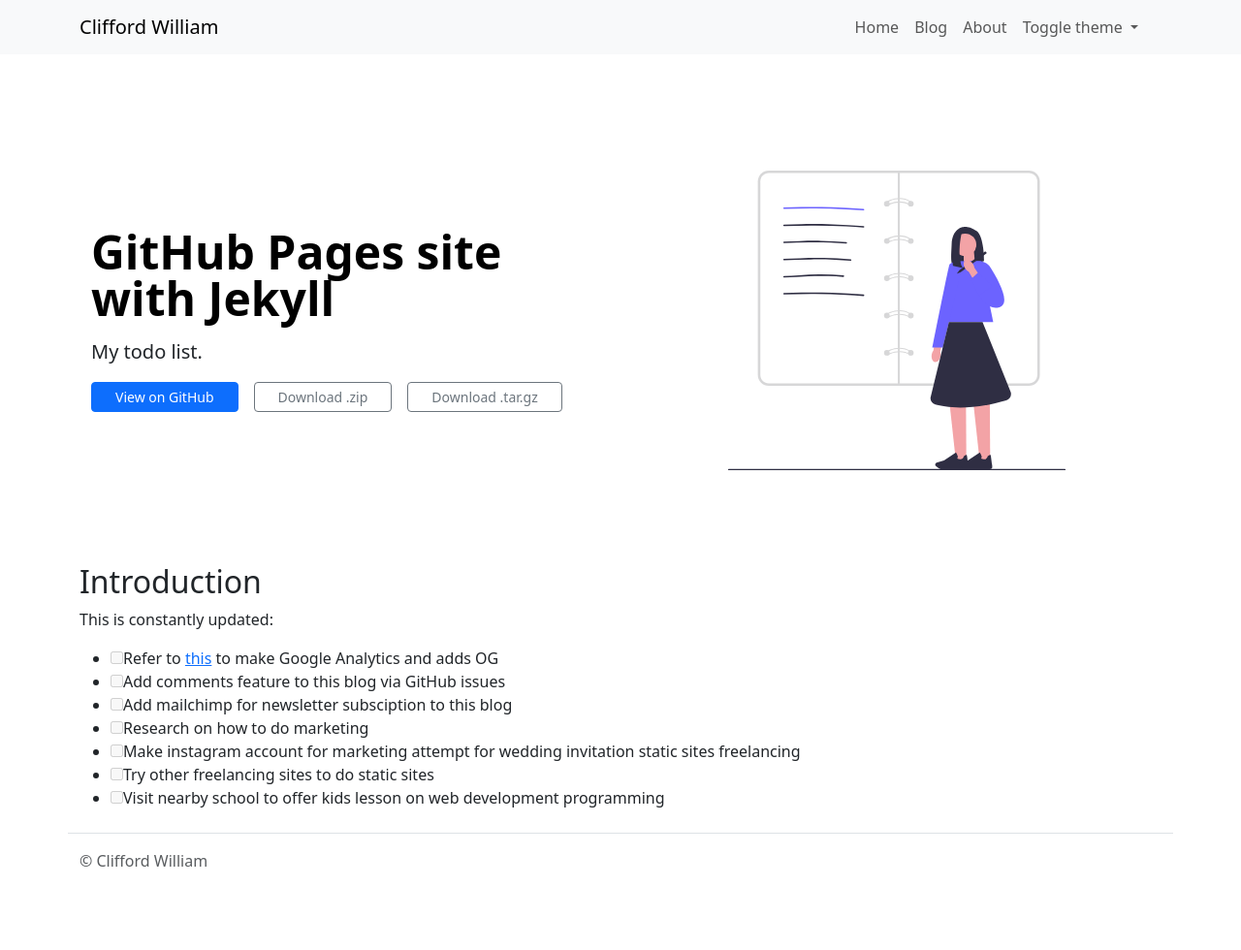
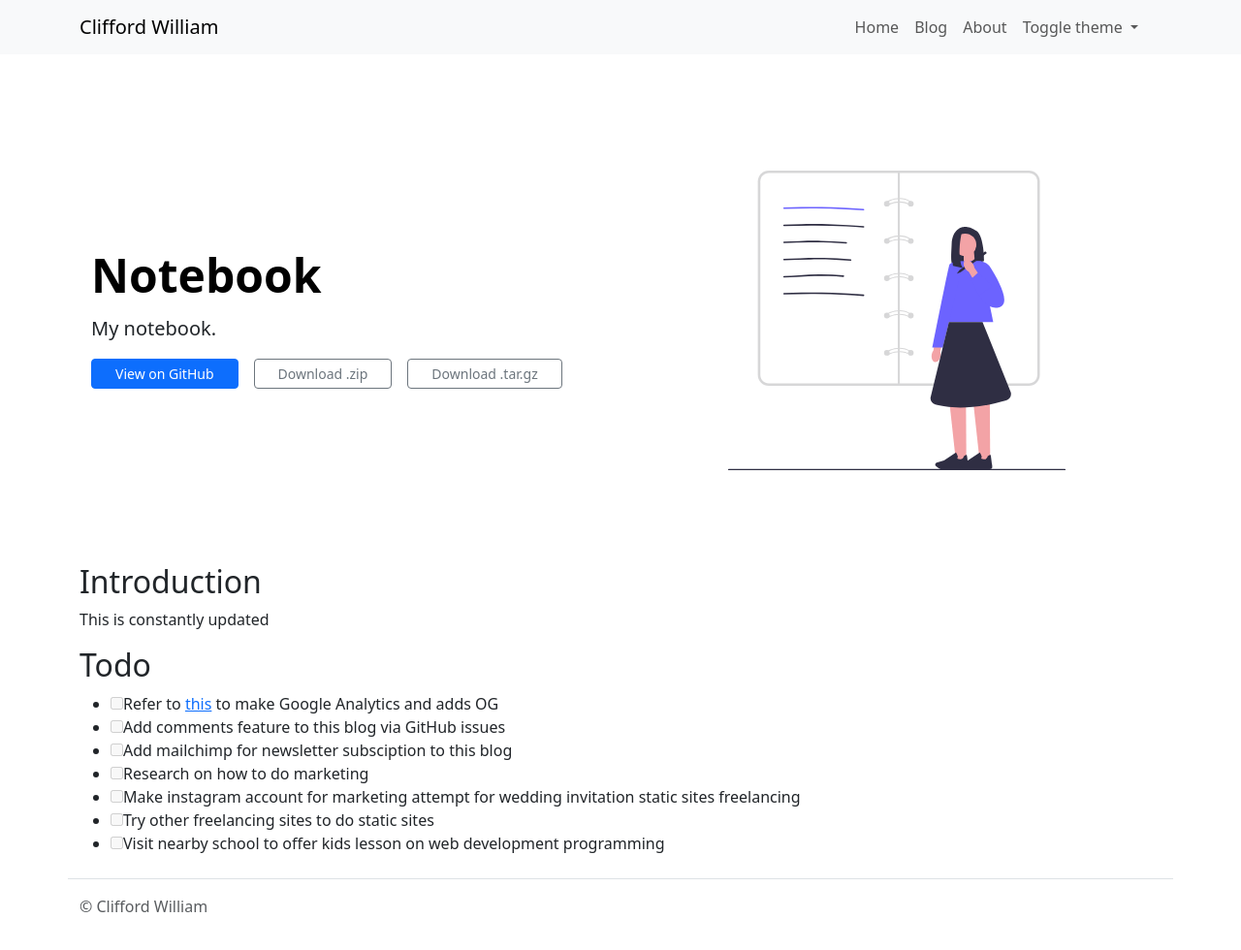
Before and after one commit to cliffordwilliam/my_archive, a Jekyll site: the page built from _posts/2024-09-14-notebook.md, in a window 1280 px wide and 987 px high. Shown: the top 980 px of the window at 97% size. Built offline with Jekyll 4.4.1, drawn with Linux system fonts in a browser that asks for light colours.

Commit message:
update content

```diff
--- a/_posts/2024-09-14-to-do-list.md
+++ b/_posts/2024-09-14-notebook.md
@@ -1,13 +1,15 @@
 ---
-title: "GitHub Pages site with Jekyll"
+title: "Notebook"
 date: 2024-09-14 06:37:18 -0000
 thumbnail: undraw_undraw_undraw_undraw_undraw_notebook_ask4_ew5s_-1-_954q_-1-_yoow_-1-_n5mm.svg
-description: "My todo list."
+description: "My notebook."
 ---
 
 ## Introduction
 
-This is constantly updated:
+This is constantly updated
+
+## Todo
 
 - [ ] Refer to <a href="https://github.com/barryclark/jekyll-now/tree/master" target="_blank">this</a> to make Google Analytics and adds OG
 - [ ] Add comments feature to this blog via GitHub issues
```
